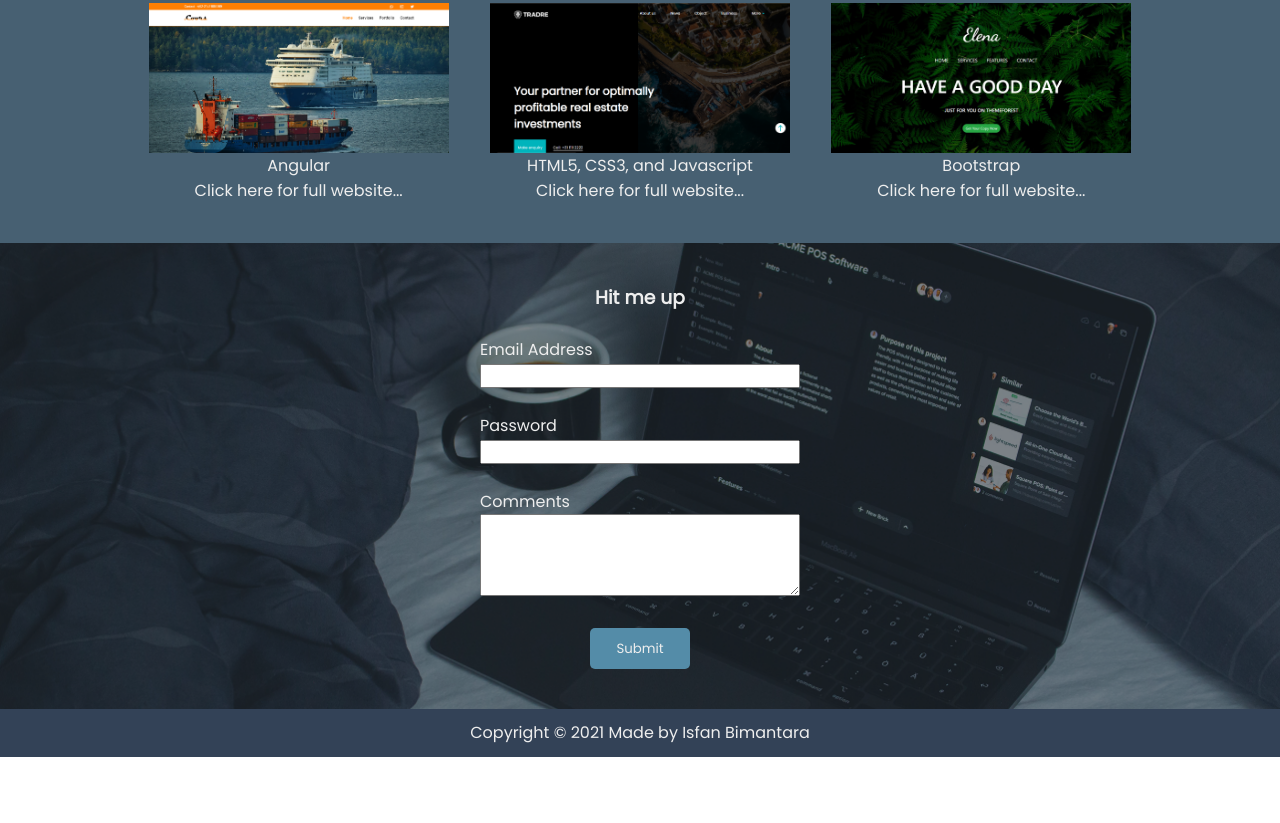
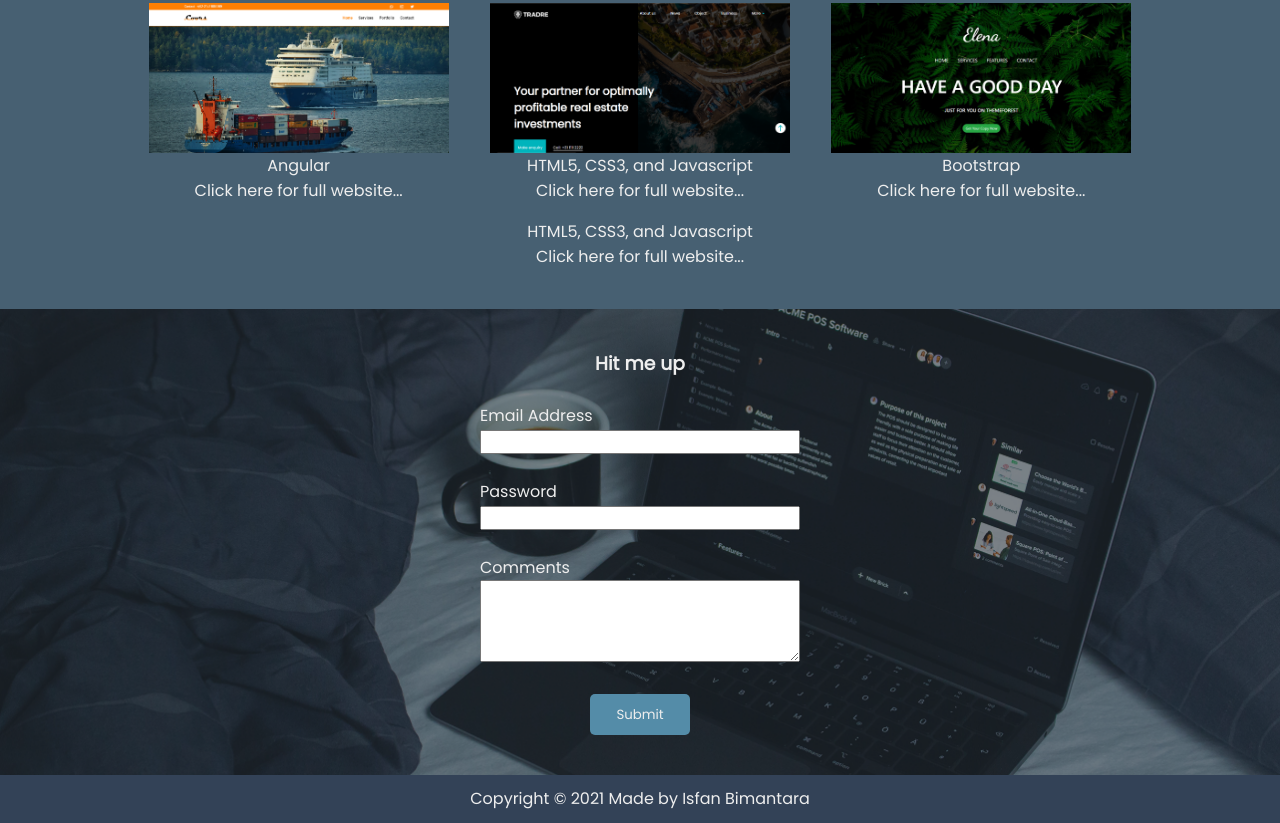
Before and after one commit to cvncerboy/isfanbimantara, a plain HTML site: page index.html in a window 1280 px wide. Shown: the part 1446-2269 px from the top of the page. Before the commit the page ends 2203 px from the top, so only its background shows below. Drawn offline with Linux system fonts and the light colour scheme.

Commit message:
new update index

```diff
--- a/index.html
+++ b/index.html
@@ -109,6 +109,11 @@
 					<figcaption>Bootstrap</figcaption>
 					<a href="https://cvncerboy.github.io/landingpage/" target="_blank">Click here for full website...</a>
 				</div>
+				<div class="work-img">
+					<figure class="img3"></figure>
+					<figcaption>HTML5, CSS3, and Javascript</figcaption>
+					<a href="https://cvncerboy.github.io/preeliminary-test/" target="_blank">Click here for full website...</a>
+				</div>
 			</div>
 		</section>
 	</div>
```
